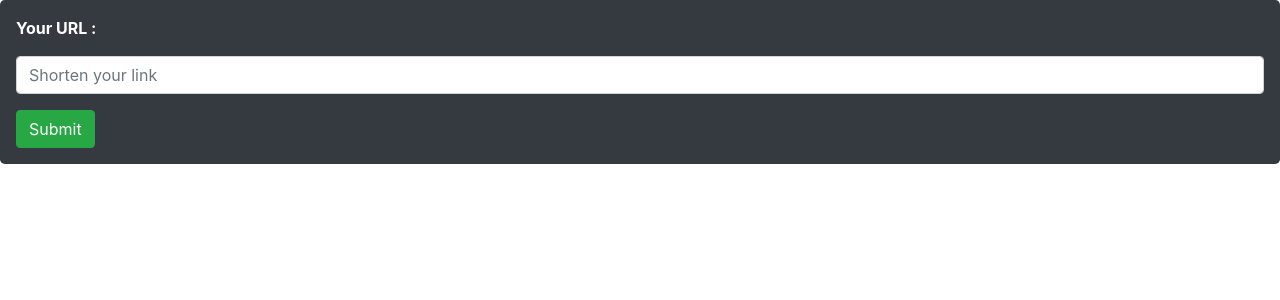
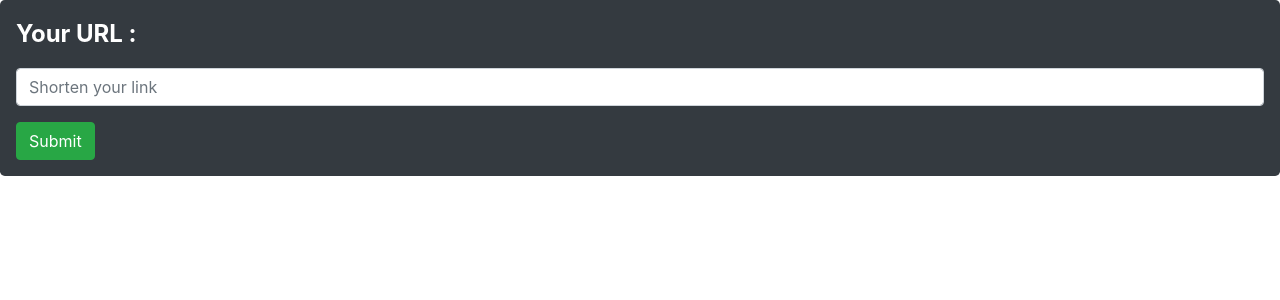
Before and after one commit to shuvra-matrix/URL-Shortener-Using-Flask, a Flask app: page / in a window 1280 px wide. Shown: the part 80-380 px from the top of the page. Run offline with Flask 2, Linux system fonts and the light colour scheme; some libraries are stand-ins or nearby versions.

Commit message:
Update index.html

```diff
--- a/templates/index.html
+++ b/templates/index.html
@@ -3,7 +3,7 @@
 <div class="jumbotron p-3 mb-2 bg-dark text-white">
 <form method="POST">
 {{form.hidden_tag()}}
-  <div class="form-group">
+  <div class="form-group" style="font-size:150%">
     <label for="exampleInputEmail1">{{form.name.label(class="font-weight-bold")}} </label>
      {{form.name(class="form-control" ,id="exampleInputPassword1")}}
   </div>
```
